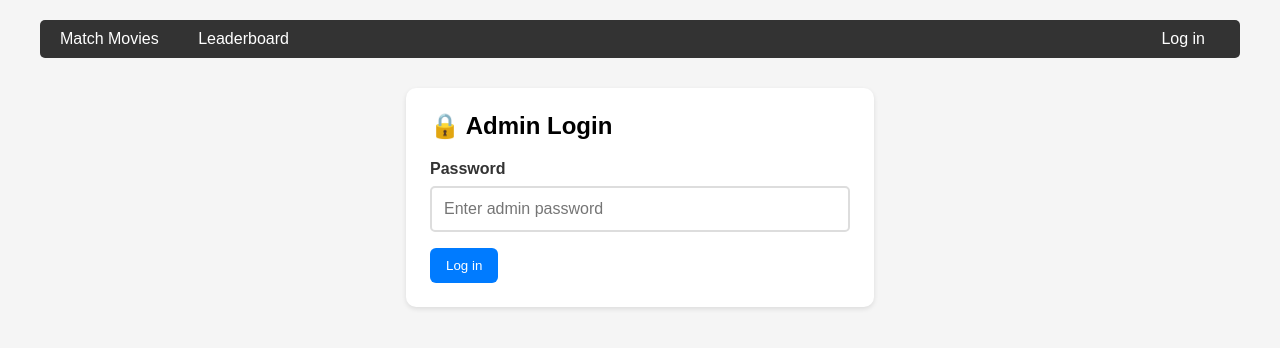
After one commit to dberweger2017/movies, a Flask app: page /login in a window 1280 px wide. The commit adds this page. Shown: the top 348 px of the page. Run offline with Flask 3, Linux system fonts and the light colour scheme.

Commit message:
Add admin authentication features, including login and logout functionality, and restrict movie addition and deletion to admin users. Update leaderboard to display movie IDs and enhance navigation with admin indicators. Introduce a login template for better user experience.

```diff
--- a/server.py
+++ b/server.py
@@ -1,8 +1,9 @@
-from flask import Flask, render_template, request, jsonify, redirect, url_for, session
+from flask import Flask, render_template, request, jsonify, redirect, url_for, session, abort
 import sqlite3
 import random
 import math
 from datetime import datetime
+import os
 
 app = Flask(__name__)
 app.secret_key = 'change-me-in-production'
@@ -167,7 +168,7 @@ def skip():
 def leaderboard():
     conn = sqlite3.connect('movies.db')
     c = conn.cursor()
-    c.execute('''SELECT name, image_url, elo_rating, matches_played
+    c.execute('''SELECT id, name, image_url, elo_rating, matches_played
                  FROM movies
                  ORDER BY elo_rating DESC''')
     movies = c.fetchall()
@@ -177,10 +178,14 @@ def leaderboard():
 
 @app.route('/new')
 def add_movie_form():
+    if not session.get('admin'):
+        return redirect(url_for('login', next=url_for('add_movie_form')))
     return render_template('add_movie.html')
 
 @app.route('/add', methods=['POST'])
 def add_movie():
+    if not session.get('admin'):
+        return redirect(url_for('login', next=url_for('add_movie')))
     name = request.form['name']
     image_url = request.form['image_url']
 
@@ -192,6 +197,37 @@ def add_movie():
 
     return redirect(url_for('leaderboard'))
 
+@app.route('/delete/<int:movie_id>', methods=['POST'])
+def delete_movie(movie_id):
+    if not session.get('admin'):
+        abort(403)
+    conn = sqlite3.connect('movies.db')
+    c = conn.cursor()
+    c.execute('DELETE FROM matches WHERE winner_id = ? OR loser_id = ?', (movie_id, movie_id))
+    c.execute('DELETE FROM movies WHERE id = ?', (movie_id,))
+    conn.commit()
+    conn.close()
+    return redirect(url_for('leaderboard'))
+
+@app.route('/login', methods=['GET', 'POST'])
+def login():
+    next_url = request.args.get('next') or request.form.get('next') or url_for('leaderboard')
+    error = None
+    if request.method == 'POST':
+        password = request.form.get('password', '')
+        admin_pwd = os.environ.get('ADMIN_PASSWORD') or os.environ.get('ADD_MOVIE_PASSWORD')
+        if admin_pwd and password == admin_pwd:
+            session['admin'] = True
+            return redirect(next_url)
+        else:
+            error = 'Invalid password'
+    return render_template('login.html', error=error, next_url=next_url)
+
+@app.route('/logout', methods=['POST'])
+def logout():
+    session.pop('admin', None)
+    return redirect(url_for('leaderboard'))
+
 if __name__ == '__main__':
     init_db()
     app.run(debug=True)
--- a/static/style.css
+++ b/static/style.css
@@ -2,6 +2,9 @@
 body { font-family: Arial, sans-serif; margin: 0; padding: 20px; background: #f5f5f5; }
 .container { max-width: 1200px; margin: 0 auto; }
 .nav { background: #333; padding: 10px; margin-bottom: 20px; border-radius: 5px; }
+.nav { display: flex; justify-content: space-between; align-items: center; }
+.nav-left a { margin-right: 15px; }
+.nav-right a, .nav-right form { margin-left: 10px; }
 .nav a { color: white; text-decoration: none; margin-right: 15px; padding: 5px 10px; border-radius: 3px; }
 .nav a:hover { background: #555; }
 .btn { background: #007bff; color: white; padding: 10px 16px; border: none; border-radius: 6px; cursor: pointer; }
@@ -9,3 +12,8 @@ body { font-family: Arial, sans-serif; margin: 0; padding: 20px; background: #f5
 .btn.secondary { background: #6c757d; }
 .btn.secondary:hover { background: #565e64; }
 .btn.block { width: 100%; }
+.btn.small { padding: 6px 10px; font-size: 12px; }
+
+/* Badges */
+.badge { display: inline-block; padding: 2px 8px; border-radius: 999px; font-size: 12px; line-height: 1.6; margin-right: 8px; }
+.badge.admin { background: #ffc107; color: #212529; font-weight: 600; }
--- a/templates/base.html
+++ b/templates/base.html
@@ -13,9 +13,23 @@
 <body>
     <div class="container">
         <nav class="nav">
-            <a href="/match">Match Movies</a>
-            <a href="/see">Leaderboard</a>
-            <a href="/new">Add Movie</a>
+            <div class="nav-left">
+                <a href="/match">Match Movies</a>
+                <a href="/see">Leaderboard</a>
+                {% if session.get('admin') %}
+                <a href="/new">Add Movie</a>
+                {% endif %}
+            </div>
+            <div class="nav-right">
+                {% if session.get('admin') %}
+                <span class="badge admin" title="You are logged in as admin">Admin</span>
+                <form action="/logout" method="post" style="display:inline;">
+                    <button type="submit" class="btn secondary">Logout</button>
+                </form>
+                {% else %}
+                <a href="/login">Log in</a>
+                {% endif %}
+            </div>
         </nav>
         {% block content %}{% endblock %}
     </div>
--- /dev/null
+++ b/templates/login.html
@@ -0,0 +1,31 @@
+{% extends 'base.html' %}
+
+{% block title %}Login - Movie ELO{% endblock %}
+
+{% block head %}
+<style>
+  .login-card { background: white; padding: 24px; border-radius: 10px; box-shadow: 0 2px 5px rgba(0,0,0,0.1); max-width: 420px; margin: 30px auto; }
+  .form-group { margin-bottom: 16px; }
+  label { display: block; margin-bottom: 8px; font-weight: bold; color: #333; }
+  input[type="password"] { width: 100%; padding: 12px; border: 2px solid #ddd; border-radius: 5px; font-size: 16px; box-sizing: border-box; }
+  input[type="password"]:focus { border-color: #007bff; outline: none; }
+  .error { background: #fdecea; color: #b71c1c; padding: 12px 16px; border-radius: 6px; margin-bottom: 16px; border: 1px solid #f5c6cb; }
+</style>
+{% endblock %}
+
+{% block content %}
+  <div class="login-card">
+    <h2 style="margin-top:0;">🔒 Admin Login</h2>
+    {% if error %}
+      <div class="error">{{ error }}</div>
+    {% endif %}
+    <form action="{{ url_for('login') }}" method="post">
+      <input type="hidden" name="next" value="{{ next_url }}">
+      <div class="form-group">
+        <label for="password">Password</label>
+        <input type="password" id="password" name="password" required placeholder="Enter admin password">
+      </div>
+      <button type="submit" class="btn">Log in</button>
+    </form>
+  </div>
+{% endblock %}
```
Also changed, not shown: templates/leaderboard.html (+42 -18 lines).
